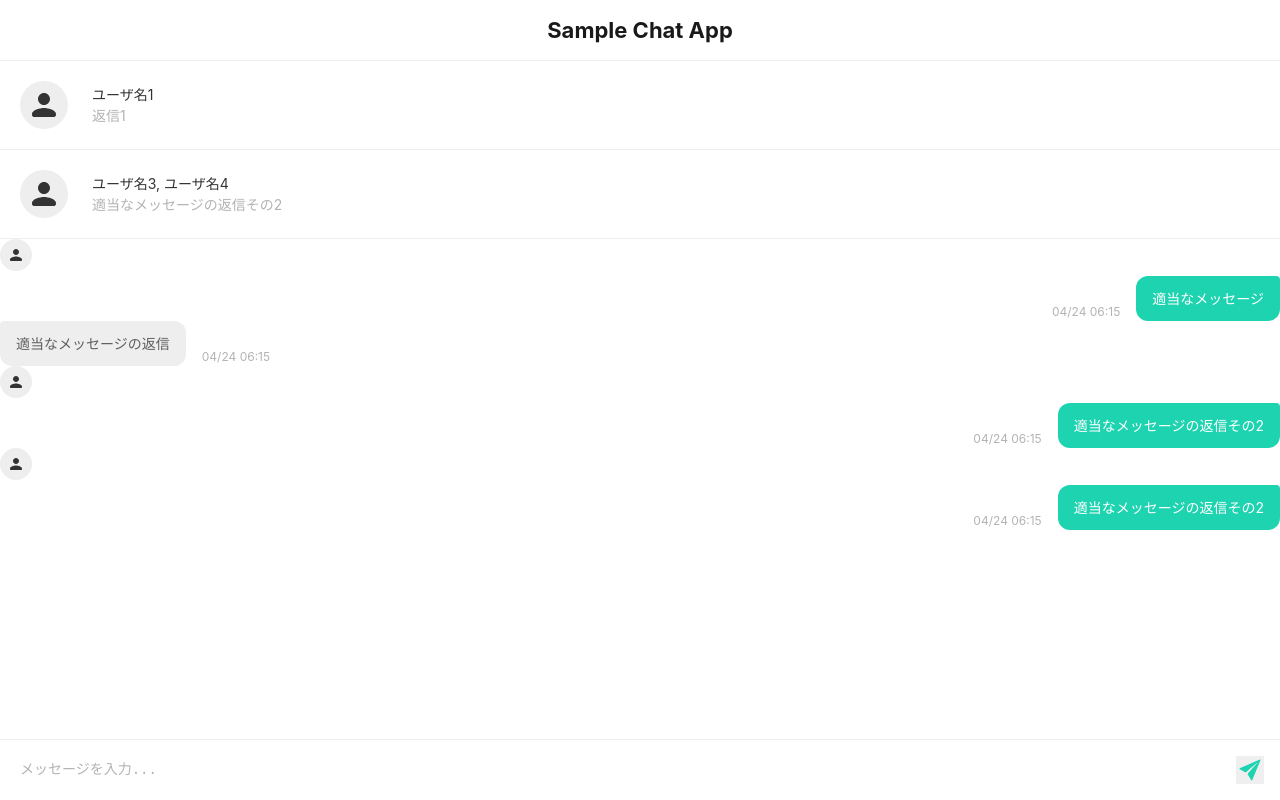
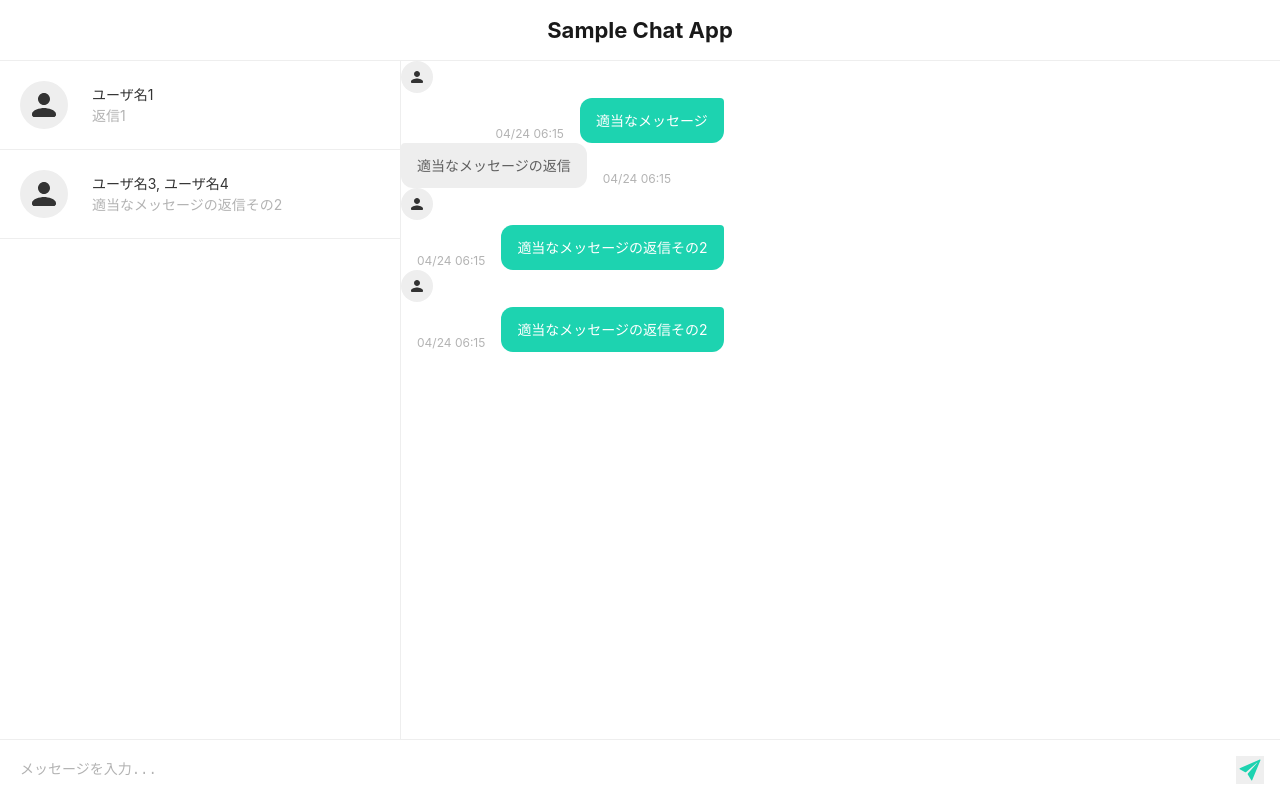
Before and after one commit to kazushisan/cojt-chat, a Vue app: page /main in a window 1280 px wide. Built offline with nearby package versions, Linux system fonts and the light colour scheme.

Commit message:
wip: layout

```diff
--- a/src/pages/Main.vue
+++ b/src/pages/Main.vue
@@ -1,6 +1,6 @@
 <template lang="pug">
-  div
-    Header
+  div(style="display: flex; flex-direction: column; height: 100vh;")
+    Header(style="flex: 0 0 auto;")
     .main
       .main__inner
         .main__side
@@ -140,4 +140,26 @@ export default {
 }
 </script>
 
-<style lang="scss" scoped></style>
+<style lang="scss" scoped>
+.main {
+  position: relative;
+  flex: 1 0 0;
+  display: flex;
+
+  &__inner {
+    display: flex;
+    flex: 1 0 0;
+  }
+
+  &__side {
+    flex: 0 0 auto;
+    width: 400px;
+    overflow-y: scroll;
+    border-right: 1px #eee solid;
+  }
+
+  &__detail {
+    position: relative;
+  }
+}
+</style>
```
